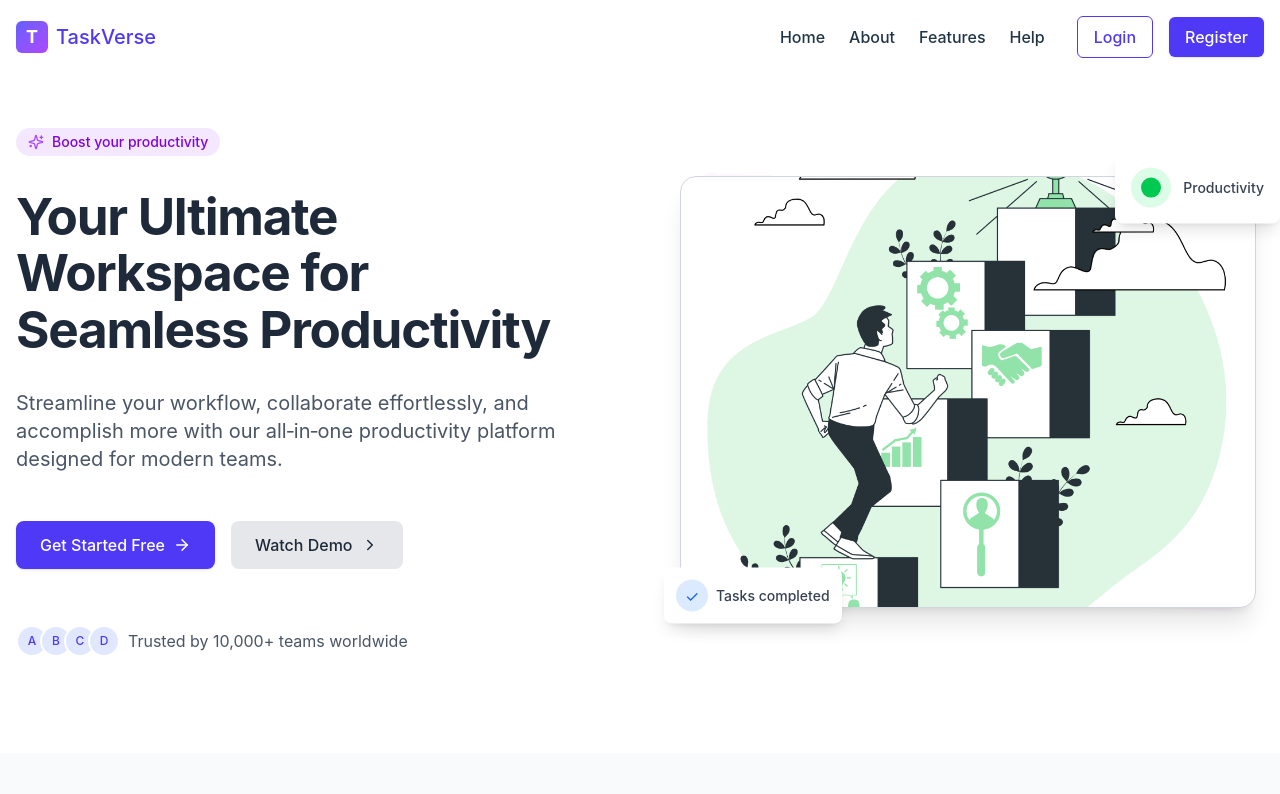
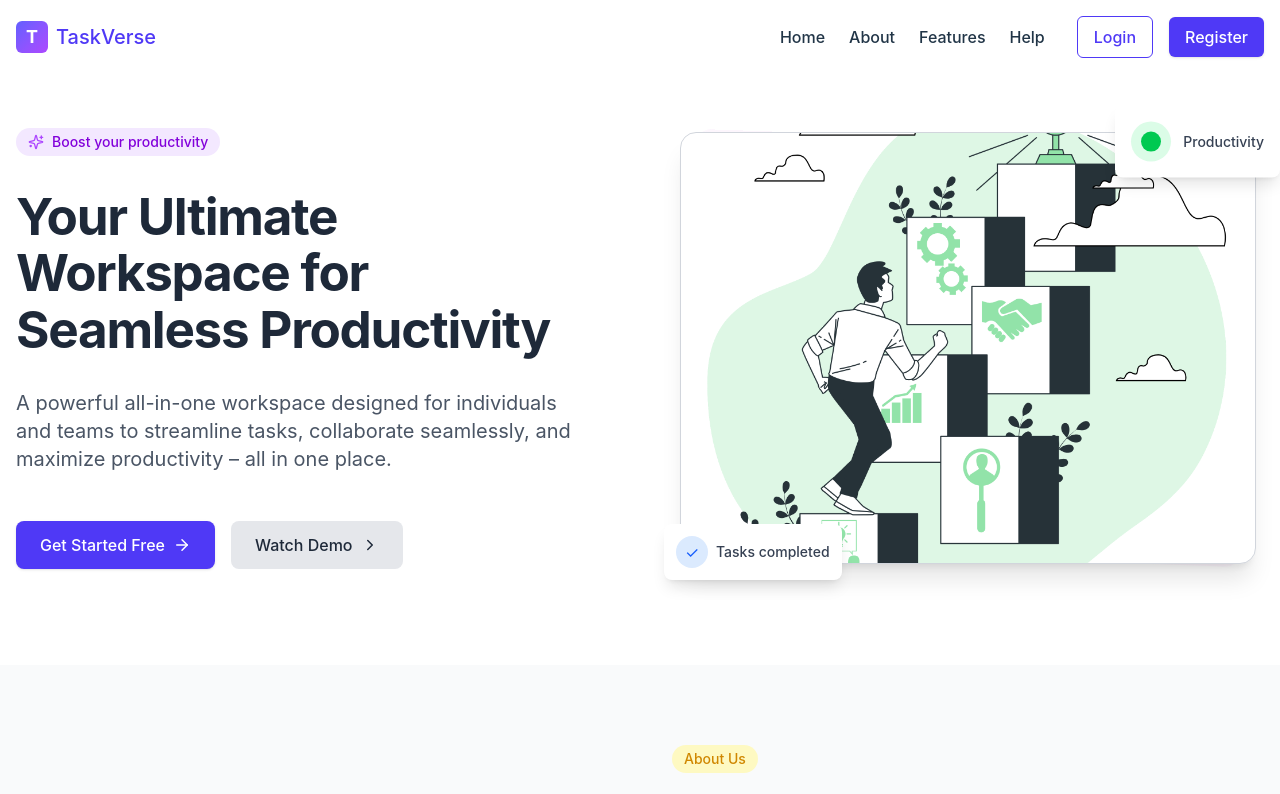
Before and after one commit to Mat-project/innocence, a React (Vite) app in the folder frontend/: page / in a window 1280 px wide. Shown: the top 794 px of the page. Built offline with nearby package versions, Linux system fonts and the light colour scheme; the HTML template or start-up script is replaced by a standard one.

Commit message:
edit landing page

```diff
--- a/frontend/src/component/LandingComponent/Hero.jsx
+++ b/frontend/src/component/LandingComponent/Hero.jsx
@@ -49,8 +49,7 @@ export default function Hero() {
             Your Ultimate <span className="gradient-text">Workspace</span> for Seamless Productivity
           </h1>
           <p className="text-lg md:text-xl max-w-xl text-gray-600 dark:text-gray-300">
-            Streamline your workflow, collaborate effortlessly, and accomplish more with our all‑in‑one productivity
-            platform designed for modern teams.
+            A powerful all-in-one workspace designed for individuals and teams to streamline tasks, collaborate seamlessly, and maximize productivity – all in one place.
           </p>
           <div className="flex flex-wrap gap-4 pt-4">
             <Link
@@ -67,19 +66,6 @@ export default function Hero() {
               Watch Demo
               <ChevronRight size={18} className="transition-transform duration-300 group-hover:translate-x-1" />
             </Link>
-          </div>
-          <div className="pt-6 flex items-center gap-2 text-gray-600 dark:text-gray-400">
-            <div className="flex -space-x-2">
-              {[1, 2, 3, 4].map((i) => (
-                <div
-                  key={i}
-                  className="w-8 h-8 rounded-full bg-indigo-100 dark:bg-indigo-800 border-2 border-white flex items-center justify-center text-xs font-medium text-indigo-600"
-                >
-                  {String.fromCharCode(64 + i)}
-                </div>
-              ))}
-            </div>
-            <span>Trusted by 10,000+ teams worldwide</span>
           </div>
         </div>
         <div
--- a/frontend/src/pages/landing/LandingPage.jsx
+++ b/frontend/src/pages/landing/LandingPage.jsx
@@ -5,7 +5,7 @@ import Navbar from "../../component/LandingComponent/Navbar"
 import Hero from "../../component/LandingComponent/Hero"
 import About from "../../component/LandingComponent/about"
 import Features from "../../component/LandingComponent/Features"
-import Testimonials from "../../component/LandingComponent/testimonials"
+//import Testimonials from "../../component/LandingComponent/testimonials"
 import Contact from "../../component/LandingComponent/contact"
 import Footer from "../../component/LandingComponent/Footer"
 
@@ -29,7 +29,7 @@ export default function LandingPage() {
         <Hero />
         <About />
         <Features />
-        <Testimonials />
+        {/* <Testimonials /> */}
         <Contact />
       </main>
       <Footer />
```
